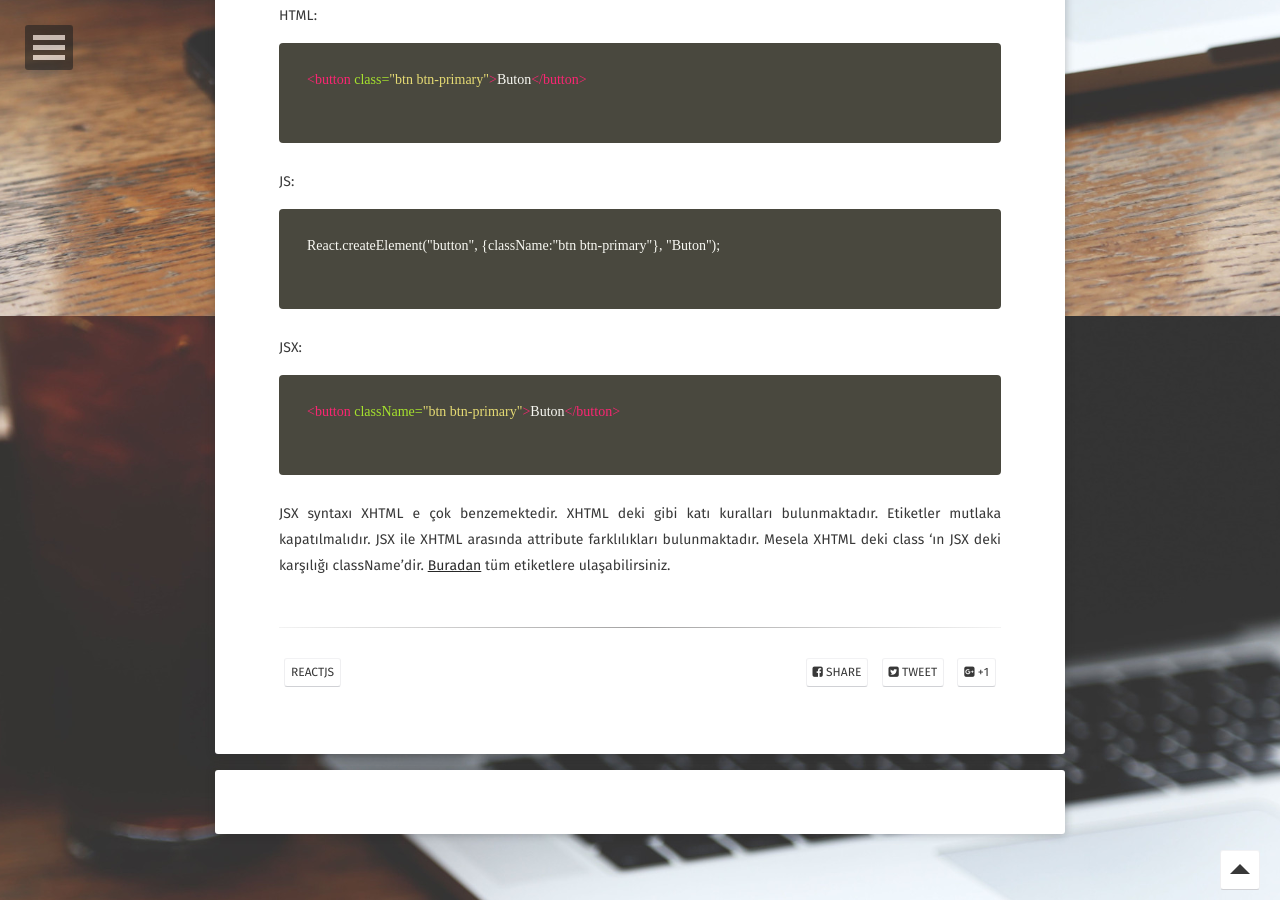
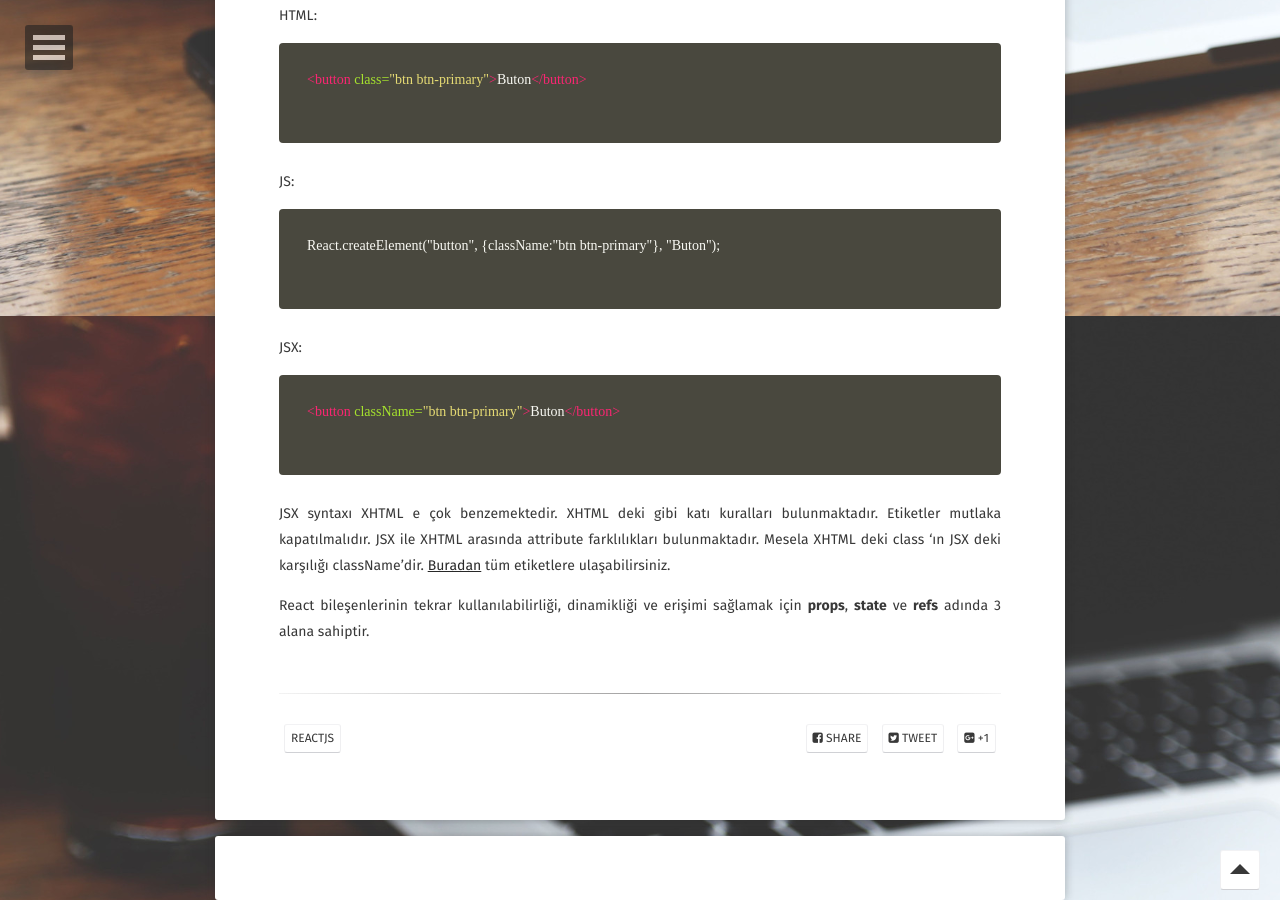
Before and after one commit to alikaraca/alikaraca.github.io, a Jekyll site: the page built from _posts/2017-10-31-ReactJS.md, in a window 1280 px wide and 900 px high, scrolled down 1484 px. Built offline with Jekyll 4.4.1, drawn with Linux system fonts in a browser that asks for light colours; some web fonts are replaced; comment, search, counter and statistics services are not loaded.

Commit message:
Update 2017-10-31-ReactJS.md

```diff
--- a/_posts/2017-10-31-ReactJS.md
+++ b/_posts/2017-10-31-ReactJS.md
@@ -44,3 +44,5 @@ comments: true
   JSX syntaxı XHTML e çok benzemektedir. XHTML deki gibi katı kuralları bulunmaktadır. Etiketler mutlaka kapatılmalıdır.
   JSX ile XHTML arasında attribute farklılıkları bulunmaktadır. Mesela XHTML deki class 'ın JSX deki karşılığı className'dir.
   <a href="https://reactjs.org/docs/dom-elements.html">Buradan</a> tüm etiketlere ulaşabilirsiniz.
+
+React bileşenlerinin tekrar kullanılabilirliği, dinamikliği ve erişimi sağlamak için <b>props</b>, <b>state</b> ve <b>refs</b> adında 3 alana sahiptir.
```
